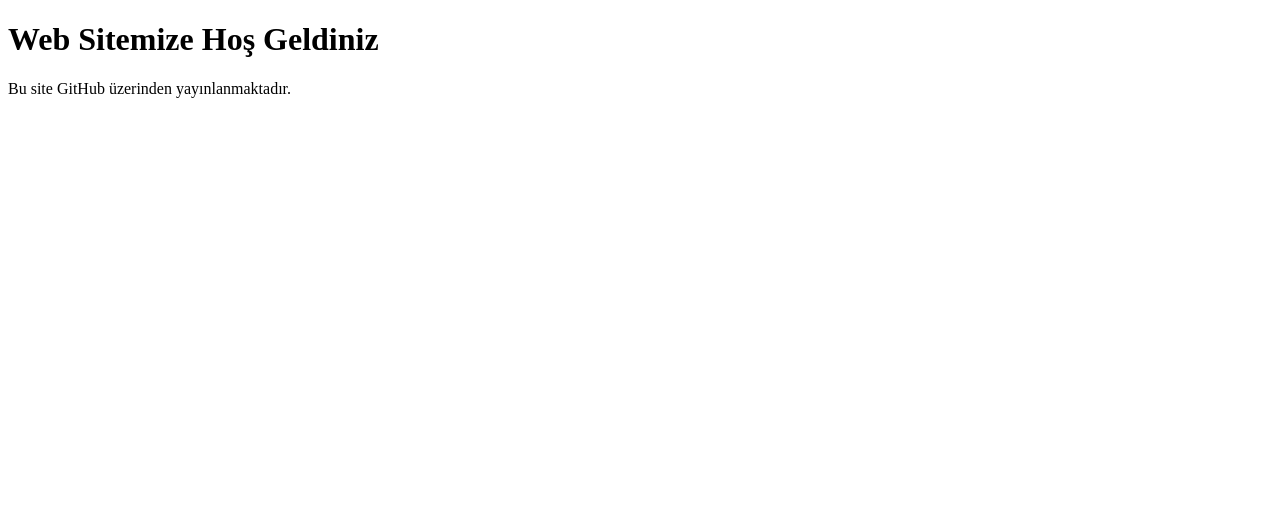
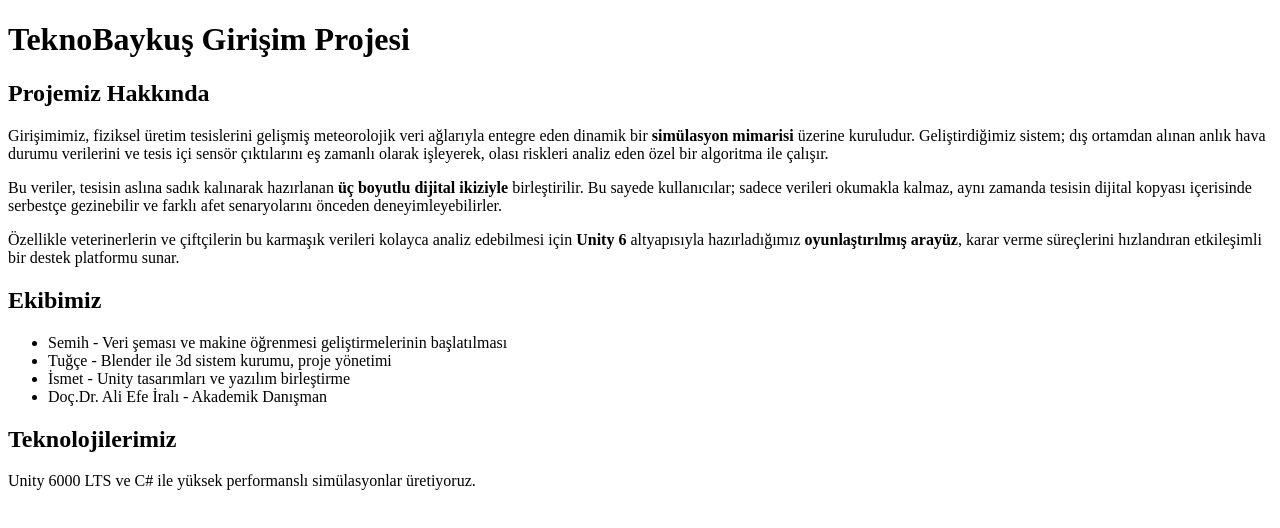
Before and after one commit to Ssmhddfrn/Teknobaykus, a plain HTML site: page index.html in a window 1280 px wide. Drawn offline with Linux system fonts and the light colour scheme.

Commit message:
Update index.html

```diff
--- a/index.html
+++ b/index.html
@@ -4,7 +4,43 @@
     <title>TeknoBaykuş | Teknofest Girişim Projesi</title>
 </head>
 <body>
-    <h1>Web Sitemize Hoş Geldiniz</h1>
-    <p>Bu site GitHub üzerinden yayınlanmaktadır.</p>
+    <h1>TeknoBaykuş Girişim Projesi</h1>
+
+    <section id="proje-detay">
+    <h2>Projemiz Hakkında</h2>
+    <p>
+        Girişimimiz, fiziksel üretim tesislerini gelişmiş meteorolojik veri ağlarıyla entegre eden dinamik bir
+        <strong>simülasyon mimarisi</strong> üzerine kuruludur. Geliştirdiğimiz sistem; dış ortamdan alınan
+        anlık hava durumu verilerini ve tesis içi sensör çıktılarını eş zamanlı olarak işleyerek,
+        olası riskleri analiz eden özel bir algoritma ile çalışır.
+    </p>
+
+    <p>
+        Bu veriler, tesisin aslına sadık kalınarak hazırlanan <strong>üç boyutlu dijital ikiziyle</strong>
+        birleştirilir. Bu sayede kullanıcılar; sadece verileri okumakla kalmaz, aynı zamanda tesisin dijital
+        kopyası içerisinde serbestçe gezinebilir ve farklı afet senaryolarını önceden deneyimleyebilirler.
+    </p>
+
+    <p>
+        Özellikle veterinerlerin ve çiftçilerin bu karmaşık verileri kolayca analiz edebilmesi için
+        <strong>Unity 6</strong> altyapısıyla hazırladığımız <strong>oyunlaştırılmış arayüz</strong>,
+        karar verme süreçlerini hızlandıran etkileşimli bir destek platformu sunar.
+    </p>
+</section>
+
+    <section>
+        <h2>Ekibimiz</h2>
+        <ul>
+            <li>Semih - Veri şeması ve makine öğrenmesi geliştirmelerinin başlatılması</li>
+            <li>Tuğçe - Blender ile 3d sistem kurumu, proje yönetimi </li>
+            <li>İsmet - Unity tasarımları ve yazılım birleştirme</li>
+            <li>Doç.Dr. Ali Efe İralı - Akademik Danışman</li>
+        </ul>
+    </section>
+
+    <section>
+        <h2>Teknolojilerimiz</h2>
+        <p>Unity 6000 LTS ve C# ile yüksek performanslı simülasyonlar üretiyoruz.</p>
+    </section>
 </body>
 </html>
```
